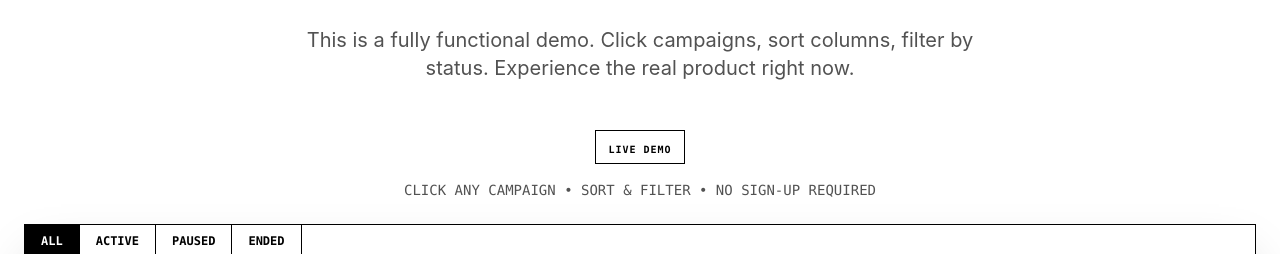
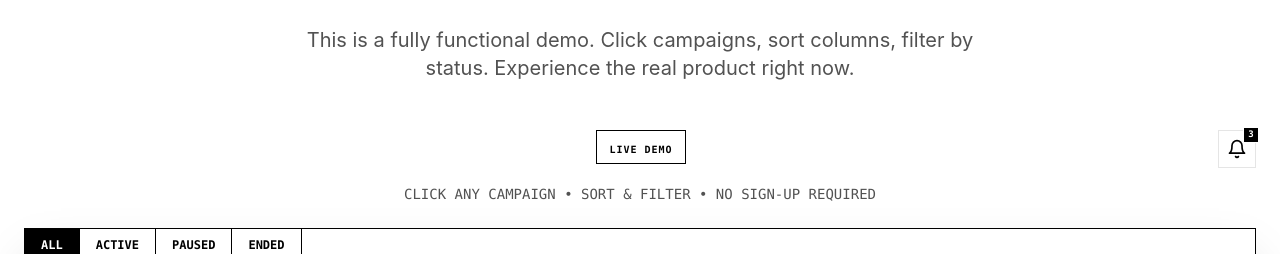
Before and after one commit to May1350/phantom-trifid, a React (Vite) app: page / in a window 1280 px wide. Shown: the part 1126-1380 px from the top of the page. Built offline with nearby package versions, Linux system fonts and the light colour scheme.

Commit message:
feat: add interactive mock alerts to DemoDashboard

```diff
--- /dev/null
+++ b/src/pages/landing/ui/DemoAlertBadge.tsx
@@ -0,0 +1,195 @@
+import React, { useState, useRef, useEffect } from 'react';
+
+interface DemoAlert {
+    id: string;
+    campaignName: string;
+    type: 'daily_budget_over' | 'daily_budget_under' | 'progress_mismatch_over' | 'progress_mismatch_under' | 'campaign_ending' | 'budget_almost_exhausted' | 'budget_not_set';
+    severity: 'high' | 'medium' | 'low';
+    message: string;
+    isRead: boolean;
+    createdAt: string;
+}
+
+const INITIAL_DEMO_ALERTS: DemoAlert[] = [
+    {
+        id: '1',
+        campaignName: 'TechCorp Search_JP',
+        type: 'budget_almost_exhausted',
+        severity: 'high',
+        message: 'Remaining budget is less than 5%. Increase budget or campaign will pause in 4 hours.',
+        isRead: false,
+        createdAt: new Date().toISOString()
+    },
+    {
+        id: '2',
+        campaignName: 'FashionBrand_IG_Spring',
+        type: 'daily_budget_over',
+        severity: 'medium',
+        message: 'Daily spend is 25% higher than average. Pacing for early exhaustion.',
+        isRead: false,
+        createdAt: new Date(Date.now() - 3600000).toISOString()
+    },
+    {
+        id: '3',
+        campaignName: 'FoodDelivery_Meta_Retargeting',
+        type: 'campaign_ending',
+        severity: 'low',
+        message: 'Campaign ends in 48 hours. Review performance for renewal.',
+        isRead: false,
+        createdAt: new Date(Date.now() - 7200000).toISOString()
+    }
+];
+
+export const DemoAlertBadge: React.FC = () => {
+    const [alerts, setAlerts] = useState<DemoAlert[]>(INITIAL_DEMO_ALERTS);
+    const [isOpen, setIsOpen] = useState(false);
+    const unreadCount = alerts.filter(a => !a.isRead).length;
+    const popoverRef = useRef<HTMLDivElement>(null);
+
+    useEffect(() => {
+        const handleClickOutside = (event: MouseEvent) => {
+            if (popoverRef.current && !popoverRef.current.contains(event.target as Node)) {
+                setIsOpen(false);
+            }
+        };
+        if (isOpen) {
+            document.addEventListener('mousedown', handleClickOutside);
+        }
+        return () => document.removeEventListener('mousedown', handleClickOutside);
+    }, [isOpen]);
+
+    const markAsRead = (id: string) => {
+        setAlerts(prev => prev.map(a => a.id === id ? { ...a, isRead: true } : a));
+    };
+
+    const deleteAlert = (id: string) => {
+        setAlerts(prev => prev.filter(a => a.id !== id));
+    };
+
+    const getSeverityLabel = (severity: string) => {
+        switch (severity) {
+            case 'high': return '[CRITICAL]';
+            case 'medium': return '[WARNING]';
+            case 'low': return '[INFO]';
+            default: return '[INFO]';
+        }
+    };
+
+    const getTypeLabel = (type: DemoAlert['type']) => {
+        switch (type) {
+            case 'daily_budget_over': return 'BUDGET_OVER';
+            case 'daily_budget_under': return 'BUDGET_UNDER';
+            case 'progress_mismatch_over': return 'PACE_FAST';
+            case 'progress_mismatch_under': return 'PACE_SLOW';
+            case 'campaign_ending': return 'ENDING_SOON';
+            case 'budget_almost_exhausted': return 'EXHAUSTED';
+            case 'budget_not_set': return 'NO_BUDGET';
+            default: return 'ALERT';
+        }
+    };
+
+    return (
+        <div className="relative font-mono" ref={popoverRef}>
+            <button
+                onClick={() => setIsOpen(!isOpen)}
+                className={`group relative p-2 transition-all duration-200 hover:bg-black/5 active:scale-95 ${isOpen ? 'bg-black text-white shadow-[2px_2px_0px_0px_rgba(0,0,0,1)]' : 'bg-white border border-black/10 hover:border-black'
+                    }`}
+            >
+                <svg
+                    xmlns="http://www.w3.org/2000/svg"
+                    width="20"
+                    height="20"
+                    viewBox="0 0 24 24"
+                    fill="none"
+                    stroke="currentColor"
+                    strokeWidth="2"
+                    strokeLinecap="round"
+                    strokeLinejoin="round"
+                    className={`transition-transform duration-200 ${isOpen ? 'rotate-12' : 'group-hover:rotate-12'}`}
+                >
+                    <path d="M6 8a6 6 0 0 1 12 0c0 7 3 9 3 9H3s3-2 3-9" />
+                    <path d="M10.3 21a1.94 1.94 0 0 0 3.4 0" />
+                </svg>
+                {unreadCount > 0 && (
+                    <span className={`absolute -top-1 -right-1 text-[9px] font-black border flex items-center justify-center h-4 min-w-[16px] px-1 transition-colors ${isOpen ? 'bg-white text-black border-black/20' : 'bg-black text-white border-white'
+                        }`}>
+                        {unreadCount}
+                    </span>
+                )}
+            </button>
+
+            {isOpen && (
+                <div className="absolute right-0 mt-2 w-80 md:w-96 bg-white border-2 border-black shadow-[8px_8px_0px_0px_rgba(0,0,0,1)] z-50 max-h-[500px] overflow-y-auto">
+                    <div className="border-b-2 border-black p-3 bg-black text-white flex justify-between items-center sticky top-0">
+                        <h3 className="font-bold uppercase text-[10px] tracking-wider">Demo Alerts ({alerts.length})</h3>
+                        <button
+                            onClick={() => setIsOpen(false)}
+                            className="text-white hover:text-gray-300 font-bold uppercase text-[10px]"
+                        >
+                            [CLOSE]
+                        </button>
+                    </div>
+
+                    <div className="divide-y divide-black/10">
+                        {alerts.length === 0 ? (
+                            <div className="p-8 text-center text-gray-400 text-[10px] uppercase">
+                                No active alerts
+                            </div>
+                        ) : (
+                            alerts.map((alert) => (
+                                <div
+                                    key={alert.id}
+                                    className={`p-4 ${!alert.isRead ? 'bg-gray-50' : 'bg-white'} hover:bg-gray-100 transition-colors group relative`}
+                                >
+                                    {!alert.isRead && (
+                                        <div className="absolute left-0 top-0 bottom-0 w-1 bg-black"></div>
+                                    )}
+
+                                    <div className="flex flex-col gap-1">
+                                        <div className="flex justify-between items-start">
+                                            <div className="flex flex-col">
+                                                <span className={`text-[9px] font-bold ${alert.severity === 'high' ? 'text-red-600' : 'text-gray-500'}`}>
+                                                    {getSeverityLabel(alert.severity)}
+                                                </span>
+                                                <span className="text-[10px] font-bold uppercase tracking-tight">
+                                                    {getTypeLabel(alert.type)}
+                                                </span>
+                                            </div>
+                                            <div className="text-[9px] text-gray-400">
+                                                DEMO
+                                            </div>
+                                        </div>
+
+                                        <div className="text-[11px] text-gray-800 leading-relaxed break-words">
+                                            <span className="font-bold underline decoration-1 underline-offset-2 block mb-0.5">
+                                                {alert.campaignName}
+                                            </span>
+                                            {alert.message}
+                                        </div>
+
+                                        <div className="flex justify-end gap-2 mt-2 opacity-0 group-hover:opacity-100 transition-opacity">
+                                            {!alert.isRead && (
+                                                <button
+                                                    onClick={(e) => { e.stopPropagation(); markAsRead(alert.id); }}
+                                                    className="text-[9px] px-2 py-1 bg-black text-white hover:bg-gray-800 border border-black uppercase font-bold"
+                                                >
+                                                    Mark Read
+                                                </button>
+                                            )}
+                                            <button
+                                                onClick={(e) => { e.stopPropagation(); deleteAlert(alert.id); }}
+                                                className="text-[9px] px-2 py-1 bg-white text-black hover:bg-red-50 border border-black uppercase font-bold"
+                                            >
+                                                Delete
+                                            </button>
+                                        </div>
+                                    </div>
+                                </div>
+                            ))
+                        )}
+                    </div>
+                </div>
+            )}
+        </div>
+    );
+};
--- a/src/pages/landing/ui/DemoDashboard.tsx
+++ b/src/pages/landing/ui/DemoDashboard.tsx
@@ -1,4 +1,5 @@
 import React, { useState, useMemo } from 'react';
+import { DemoAlertBadge } from './DemoAlertBadge';
 
 // Mock campaign data
 interface DemoCampaign {
@@ -205,9 +206,13 @@ export const DemoDashboard: React.FC = () => {
     return (
         <div className="w-full max-w-7xl mx-auto">
             {/* Header */}
-            <div className="mb-6 text-center">
-                <div className="inline-block border border-black px-3 py-1 mb-4">
-                    <span className="font-mono text-[10px] uppercase font-bold tracking-widest">LIVE DEMO</span>
+            <div className="mb-6 flex flex-col items-center">
+                <div className="w-full flex justify-between items-start mb-4">
+                    <div className="w-10"></div> {/* Spacer for symmetry */}
+                    <div className="inline-block border border-black px-3 py-1">
+                        <span className="font-mono text-[10px] uppercase font-bold tracking-widest">LIVE DEMO</span>
+                    </div>
+                    <DemoAlertBadge />
                 </div>
                 <p className="text-sm text-gray-600 font-mono uppercase">
                     Click any campaign • Sort & filter • No sign-up required
```
